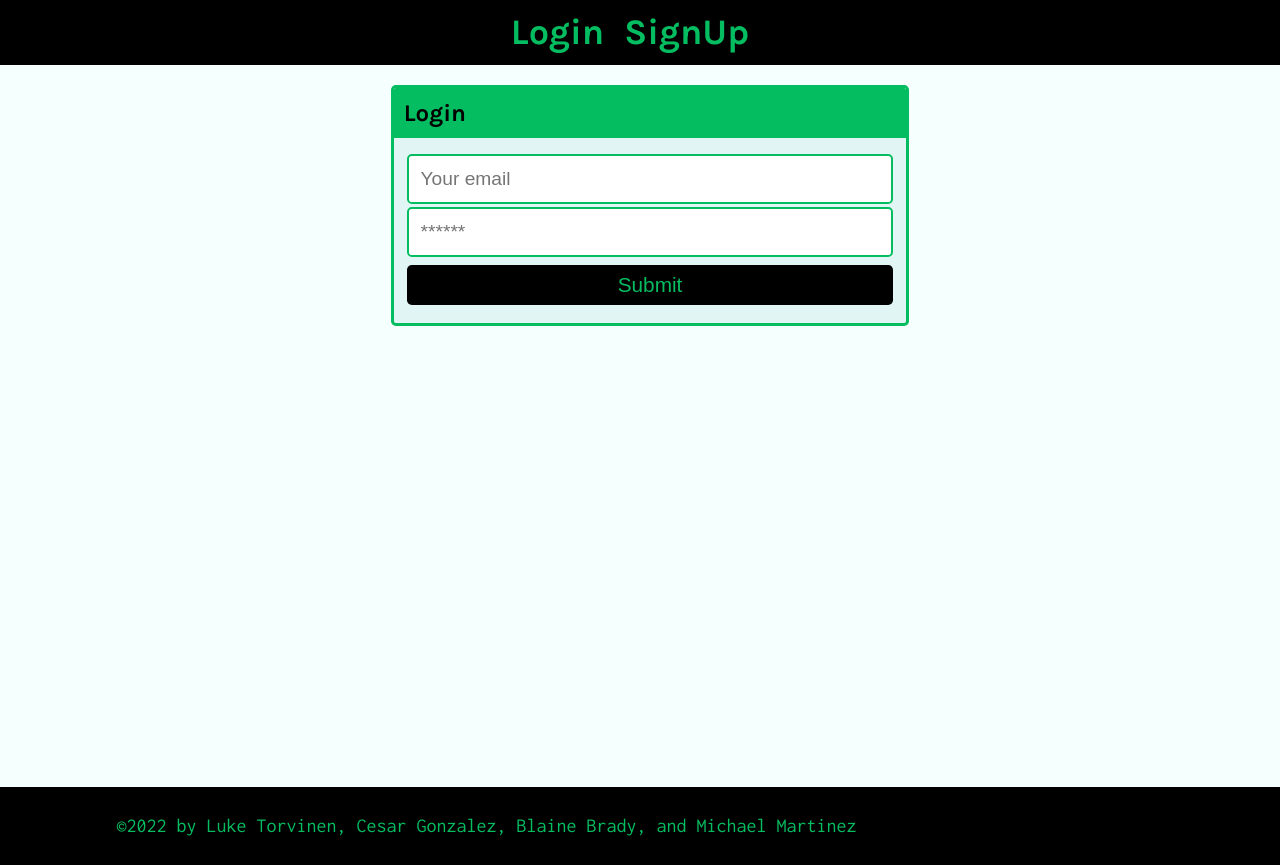
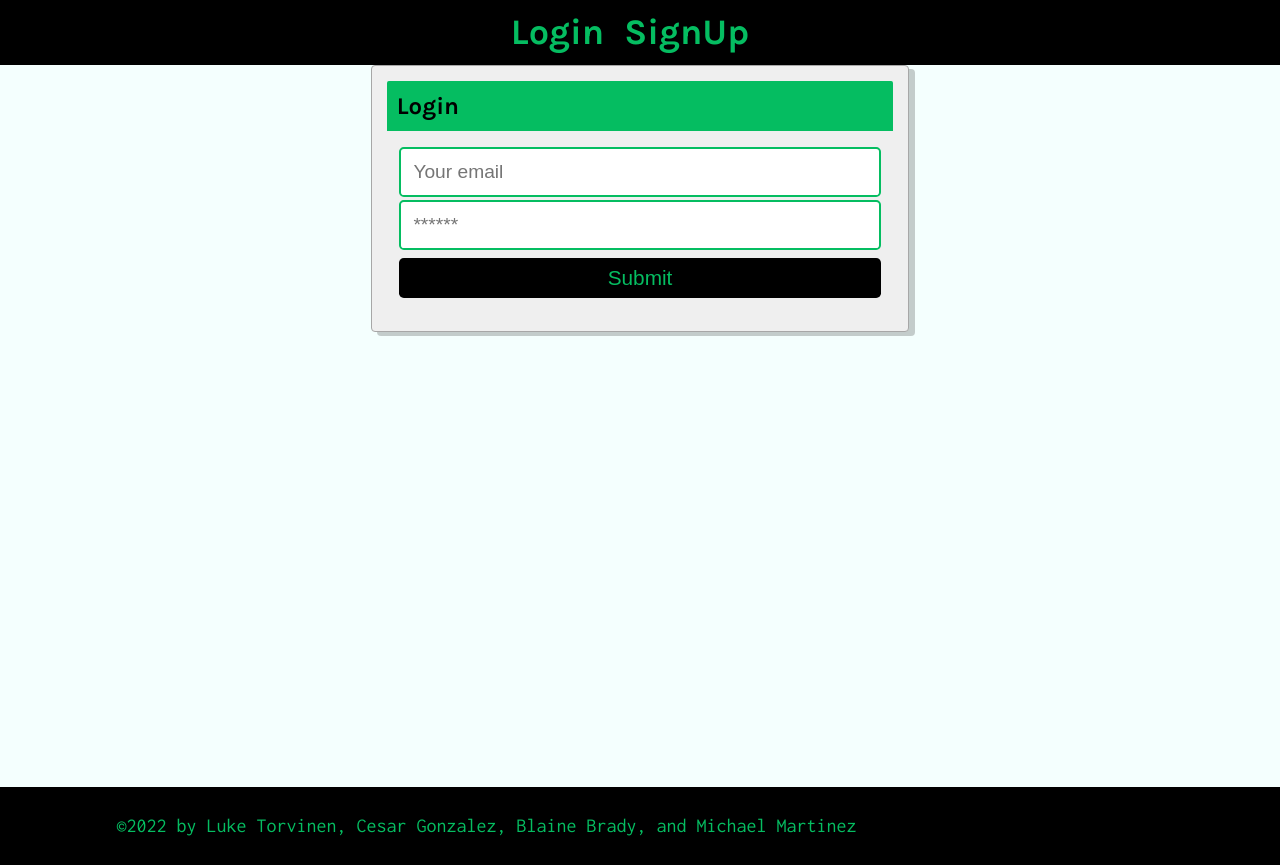
Before and after one commit to luketorv/music-meetup2, a React (Create React App) app in the folder client/: page /login in a window 1280 px wide. Built offline with nearby package versions, Linux system fonts and the light colour scheme.

Commit message:
styling comment box

```diff
--- a/client/public/index.html
+++ b/client/public/index.html
@@ -26,6 +26,8 @@
     -->
     <link href="https://fonts.googleapis.com/css2?family=Inconsolata:wght@300;400;800&family=Karla:ital,wght@0,700;1,400&display=swap" rel="stylesheet">
     <link rel="stylesheet" href="https://cdnjs.cloudflare.com/ajax/libs/font-awesome/6.2.0/css/all.min.css" integrity="sha512-xh6O/CkQoPOWDdYTDqeRdPCVd1SpvCA9XXcUnZS2FmJNp1coAFzvtCN9BmamE+4aHK8yyUHUSCcJHgXloTyT2A==" crossorigin="anonymous" referrerpolicy="no-referrer" />
+    <link href="https://maxcdn.bootstrapcdn.com/font-awesome/4.3.0/css/font-awesome.min.css" rel="stylesheet">
+
     <title>Music Meetup</title>
   </head>
   <body>
--- a/client/src/components/CommentForm/index.js
+++ b/client/src/components/CommentForm/index.js
@@ -69,7 +69,7 @@ const CommentForm = () => {
           onChange={handleChange}
         ></textarea>
         <button className="btn col-12 col-md-3" type="submit">
-          Submit
+          Comment
         </button>
       </form>
     </div>
--- a/client/src/components/CommentList/index.js
+++ b/client/src/components/CommentList/index.js
@@ -1,39 +1,44 @@
 import React from 'react';
 import { Link } from 'react-router-dom';
 
-const CommentList = ({ comments, title }) => {
+const CommentList = ({ comments}) => {
   if (!comments.length) {
     return <h3>No comments Yet</h3>;
   }
 
   return (
     <div>
-      <h3>{title}</h3>
       {comments &&
         comments.map(comment => (
+
           <div key={comment._id} className="card mb-3">
-            <p className="card-header">
-              <Link
+
+            <div className="card-body">
+              <Link to={`/comment/${comment._id}`}>
+                <p>{comment.commentText}</p>
+
+                <p className="mb-0">
+                <Link
                 to={`/profile/${comment.username}`}
                 style={{ fontWeight: 700 }}
                 className="text-light"
               >
                 {comment.username}
-              </Link>{' '}
-              comment on {comment.createdAt}
-            </p>
-            <div className="card-body">
-              <Link to={`/comment/${comment._id}`}>
-                <p>{comment.commentText}</p>
-                <p className="mb-0">
-                  Replies: {comment.reactionCount} || Click to{' '}
-                  {comment.reactionCount ? 'see' : 'start'} the discussion!
+              </Link>  ||
+
+                  Replies: {comment.reactionCount} || {' '}
+                  {comment.reactionCount ? 'View' : 'Engage'}
                 </p>
               </Link>
+              <h6> {comment.createdAt} </h6>
             </div>
+
           </div>
+
         ))}
+
     </div>
+
   );
 };
 
--- a/client/src/components/FriendList/index.js
+++ b/client/src/components/FriendList/index.js
@@ -3,7 +3,7 @@ import { Link } from 'react-router-dom';
 
 const FriendList = ({ friendCount, username, friends }) => {
   if (!friends || !friends.length) {
-    return <p className="bg-dark text-light p-3">{username}, meet some musicians!</p>;
+    return <p>Looks like you dont have friends..</p>;
   }
 
   return (
--- a/client/src/components/ReactionList/index.js
+++ b/client/src/components/ReactionList/index.js
@@ -4,8 +4,8 @@ import { Link } from 'react-router-dom';
 const ReactionList = ({ reactions }) => {
   return (
     <div className="card mb-3">
-      <div className="card-header">
-        <span className="text-light">Reactions</span>
+      <div >
+        <span >Reactions</span>
       </div>
       <div className="card-body">
         {reactions &&
--- a/client/src/index.css
+++ b/client/src/index.css
@@ -4,6 +4,7 @@
   --tertiary: #ffffff;
   --quatrinary: #ffffff;
   --light: #e1f5f4;
+  --lightgreen: #72c267;
   --dark: #05bd61;
   --error: rgb(228, 46, 1);
   --border-radius: 0.3rem;
@@ -67,8 +68,10 @@ h5 {
 }
 
 h6 {
-  font-size: 1rem;
+  font-size: 0.65rem;
+  color:grey;
 }
+
 
 p {
   font-size: 1.1rem;
@@ -107,8 +110,7 @@ nav a:hover {
   font-size: 2.5rem;
 }
 
-.btn,
-.pill {
+.btn {
   font-size: 1.3rem;
   text-decoration: none;
   padding: 0.5rem 1.2rem;
@@ -118,6 +120,19 @@ nav a:hover {
   color: var(--dark);
   outline: none;
   background-color: var(--secondary);
+  transition: all 0.5s;
+}
+
+.pill{
+
+  font-size: 1.3rem;
+  text-decoration: none;
+  padding: 0.5rem 1.2rem;
+  margin: 5px 0;
+  border-radius: var(--border-radius);
+  border: none;
+  color: var(--dark);
+  outline: none;
   transition: all 0.5s;
 }
 
@@ -140,12 +155,18 @@ nav a:hover {
 
 /* CARDS */
 .card {
-  margin: 20px 0 20px 20px;
-  border: 3px solid var(--dark);
-  border-radius: var(--border-radius);
-  background-color: var(--light);
-  color: var(--dark);
+  background: #efefef;
+  border: 1px solid #a7a7a7;
+  border-radius: 4px;
+  box-shadow: 6px 4px 0 rgba(0, 0, 0, 0.2);
+  font-size: 1.2rem;
+  line-height: 1.3;
+  margin: 0 auto 40px;
+  max-width: 800px;
+  padding: 15px;
+
 }
+
 
 .card-header {
   color: var(--secondary);
@@ -335,7 +356,7 @@ nav a:hover {
 }
 
 .mb-3 {
-  margin-bottom: var(--spacing-three);
+  margin-bottom: 30px;
 }
 
 .mb-4 {
@@ -771,7 +792,7 @@ nav a:hover {
 }
 
 .text-light {
-  color: var(--light);
+  color: var(--lightgreen);
 }
 
 .text-dark {
@@ -1255,3 +1276,7 @@ nav a:hover {
     align-items: center;
   }
 }
+
+.commentpages {
+  margin-top: 30px;
+}
--- a/client/src/pages/SingleComment.js
+++ b/client/src/pages/SingleComment.js
@@ -21,16 +21,16 @@ const SingleComment = props => {
   }
 
   return (
-    <div>
+    <div className='commentpages'>
       <div className="card mb-3">
-        <p className="card-header">
+        <div className="card-body">
+        <p>{comment.commentText}</p>
+          </div>
+        <div className="card-body">
           <span style={{ fontWeight: 700 }} className="text-light">
             {comment.username}
           </span>{' '}
-          Comment on {comment.createdAt}
-        </p>
-        <div className="card-body">
-          <p>{comment.commentText}</p>
+          Commented on {comment.createdAt}
         </div>
       </div>
 
```
